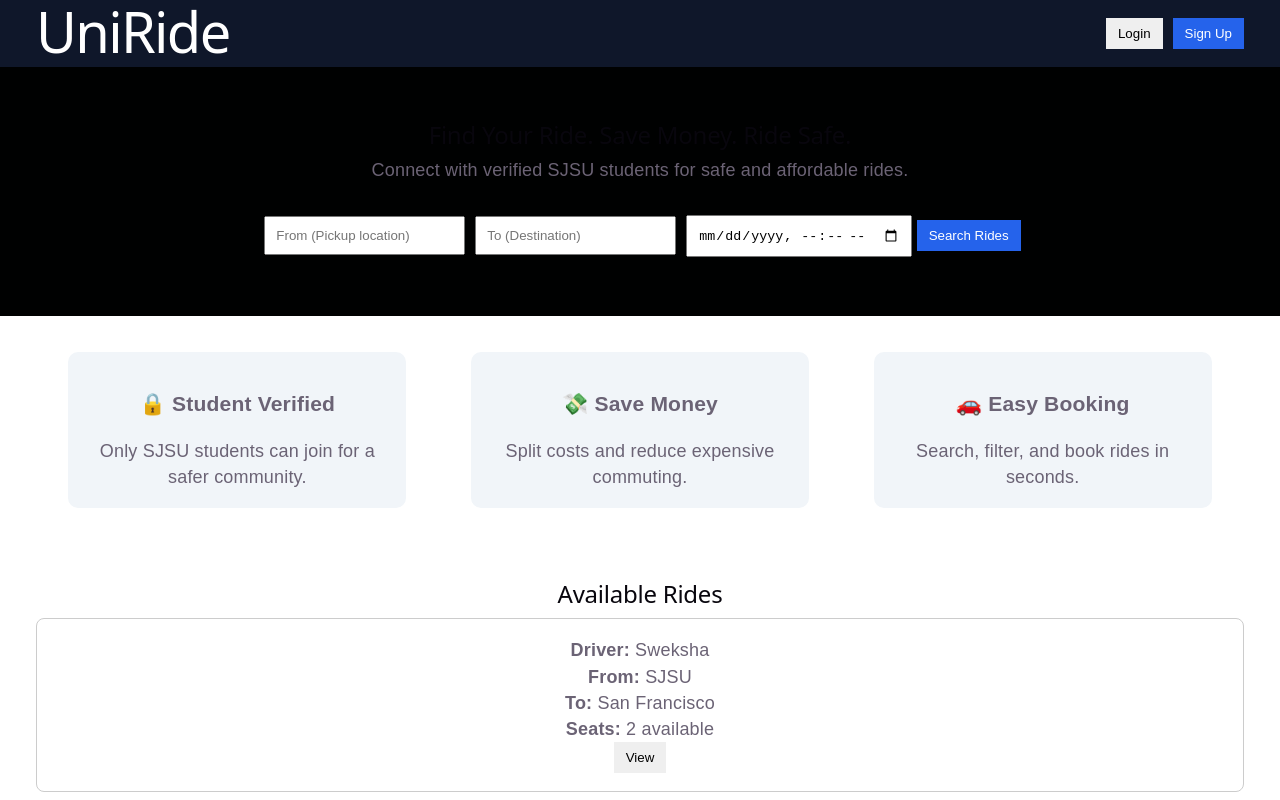
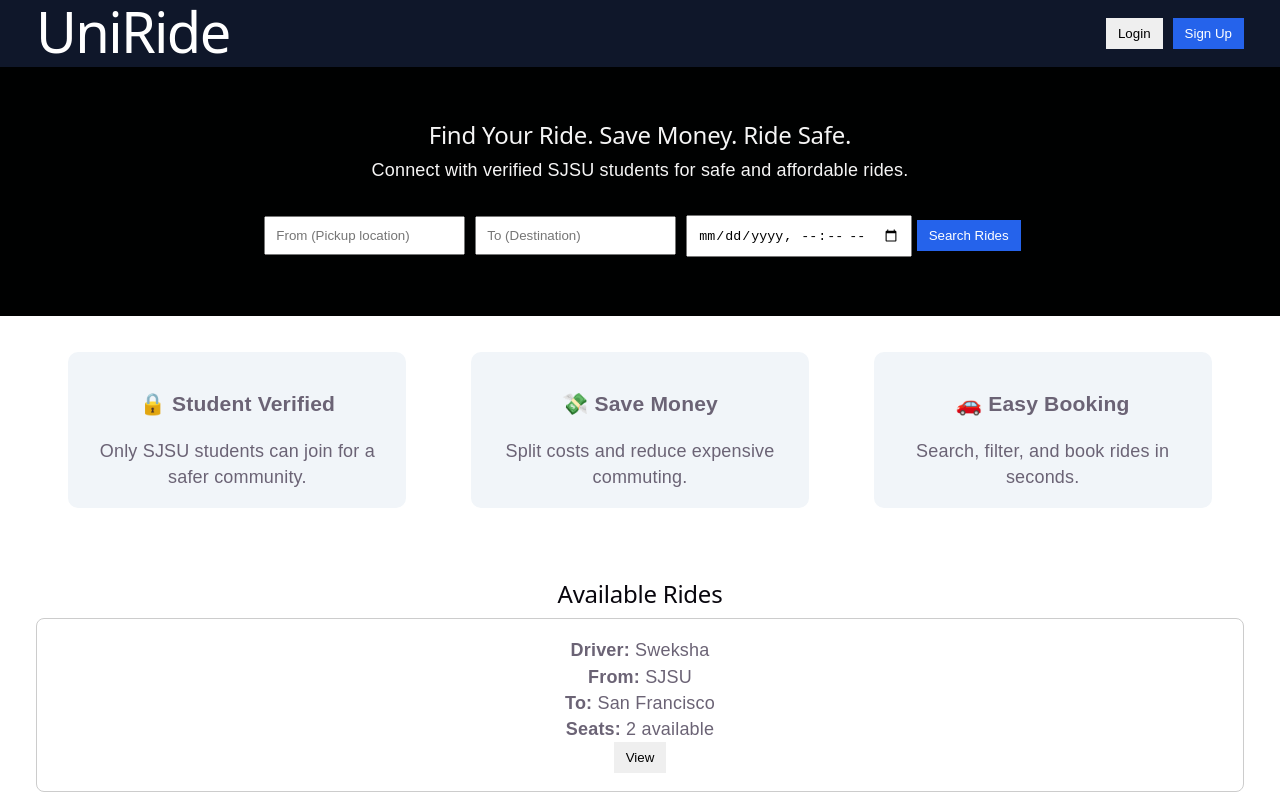
Before and after one commit to sweksha-cloud/S1-Team-7, a React (Vite) app: page / in a window 1280 px wide. Shown: the top 800 px of the page. Built offline with nearby package versions, Linux system fonts and the light colour scheme.

Commit message:
Fix motto on home page

```diff
--- a/src/css/Home.css
+++ b/src/css/Home.css
@@ -32,6 +32,10 @@ body {
     text-align: center;
     padding: 3rem 1rem;
     background: #000101;
+  }
+
+  .motto {
+    color: whitesmoke;
   }
 
   .search-box {
--- a/src/pages/Home.jsx
+++ b/src/pages/Home.jsx
@@ -17,8 +17,8 @@ export default function Home({ onLoginClick, onSignupClick }) {
 
       {/* Hero Section */}
       <section className="hero">
-        <h2>Find Your Ride. Save Money. Ride Safe.</h2>
-        <p>
+        <h2 className="motto">Find Your Ride. Save Money. Ride Safe.</h2>
+        <p className="motto">
           Connect with verified SJSU students for safe and affordable rides.
         </p>
 
```
